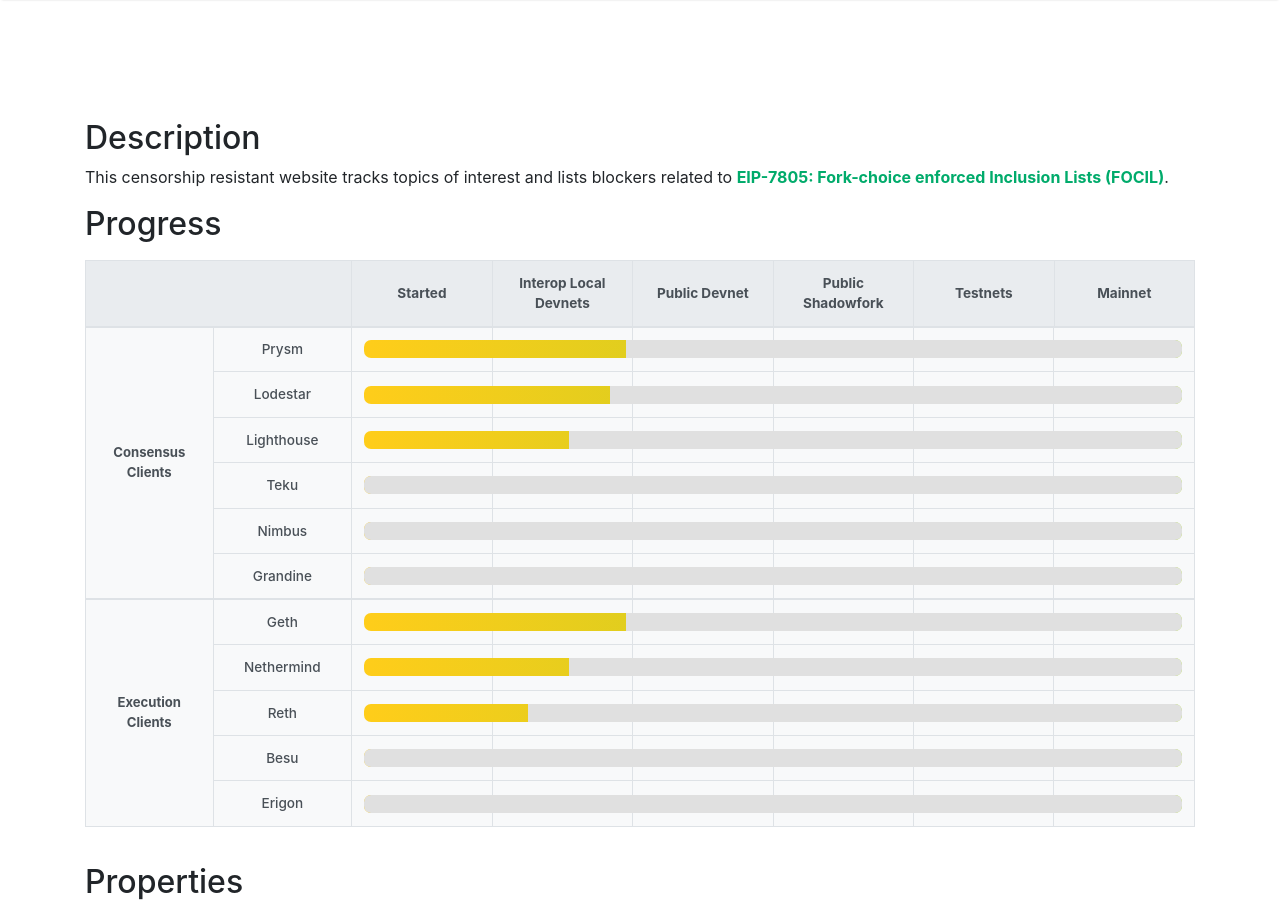
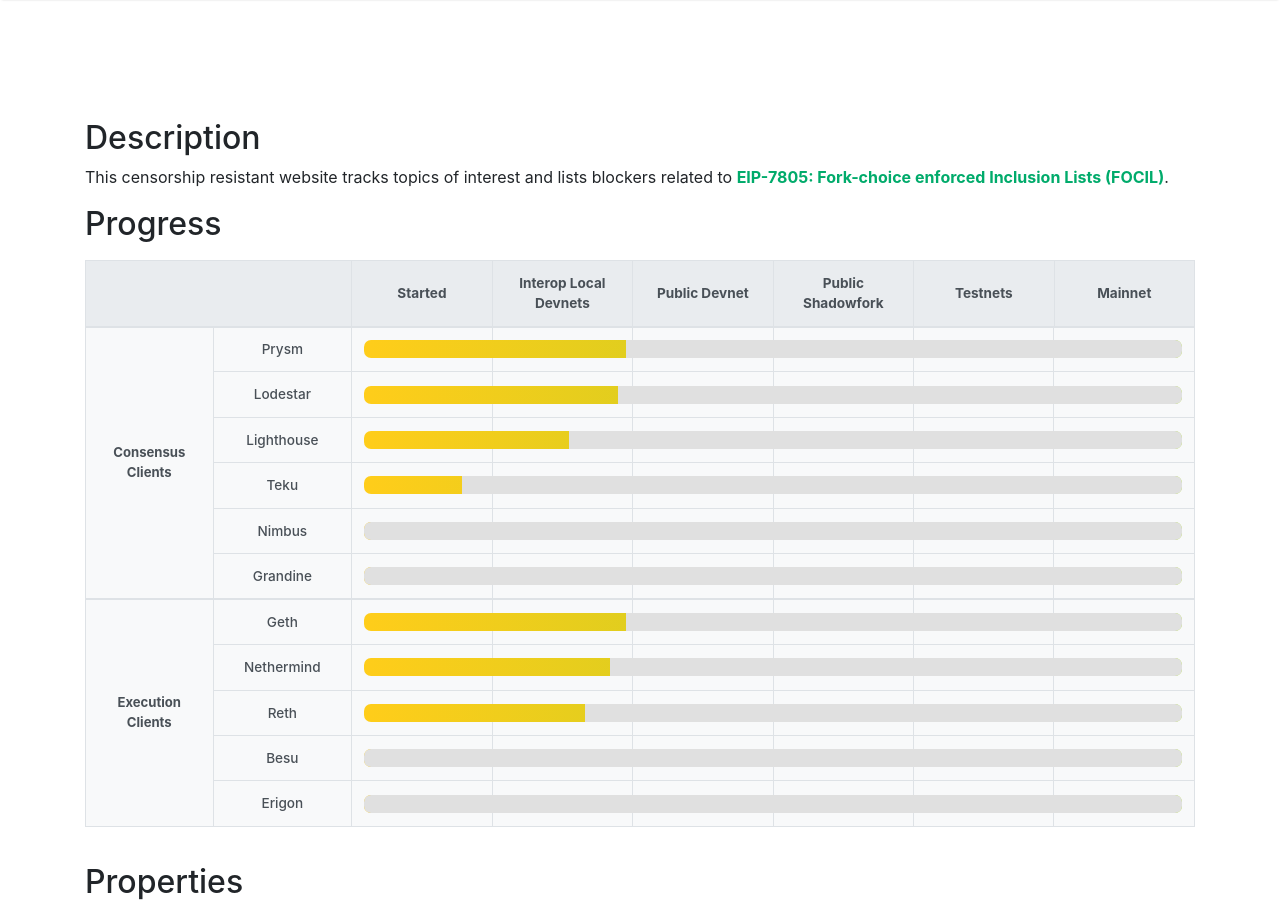
Before and after one commit to jihoonsong/meet-focil, a Jekyll site: the page built from index.html, in a window 1280 px wide and 900 px high. Built offline with Jekyll 4.4.1, drawn with Linux system fonts in a browser that asks for light colours; nearby versions of some CDN libraries; the list of posts is cut into pages by our own code.

Commit message:
Update progress - 2024.02.12

```diff
--- a/_includes/progress.html
+++ b/_includes/progress.html
@@ -42,7 +42,7 @@
           <td class="text-center align-middle" style="font-weight: 550; color: #495057;">Lodestar</td>
           <td class="align-middle colspan-with-lines" colspan="6">
             <div class="progress-bar">
-              <div class="progress-bar-fill" style="--value: 30;"></div>
+              <div class="progress-bar-fill" style="--value: 31;"></div>
             </div>
           </td>
         </tr>
@@ -58,7 +58,7 @@
           <td class="text-center align-middle" style="font-weight: 550; color: #495057;">Teku</td>
           <td class="align-middle colspan-with-lines" colspan="6">
             <div class="progress-bar">
-              <div class="progress-bar-fill" style="--value: 0;"></div>
+              <div class="progress-bar-fill" style="--value: 12;"></div>
             </div>
           </td>
         </tr>
@@ -94,7 +94,7 @@
           <td class="text-center align-middle" style="font-weight: 550; color: #495057;">Nethermind</td>
           <td class="align-middle colspan-with-lines" colspan="6">
             <div class="progress-bar">
-              <div class="progress-bar-fill" style="--value: 25;"></div>
+              <div class="progress-bar-fill" style="--value: 30;"></div>
             </div>
           </td>
         </tr>
@@ -102,7 +102,7 @@
           <td class="text-center align-middle" style="font-weight: 550; color: #495057;">Reth</td>
           <td class="align-middle colspan-with-lines" colspan="6">
             <div class="progress-bar">
-              <div class="progress-bar-fill" style="--value: 20;"></div>
+              <div class="progress-bar-fill" style="--value: 27;"></div>
             </div>
           </td>
         </tr>
```
